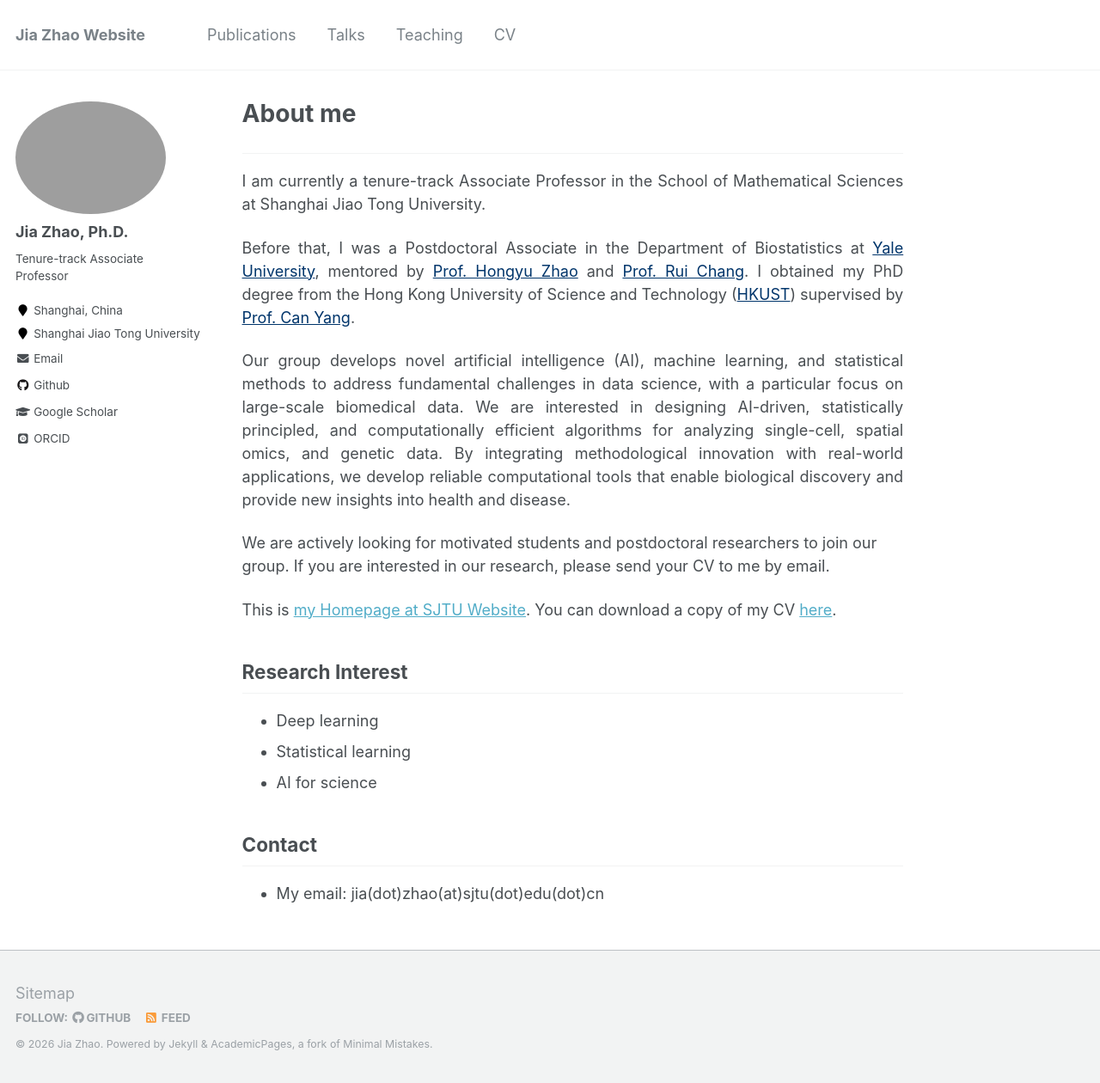
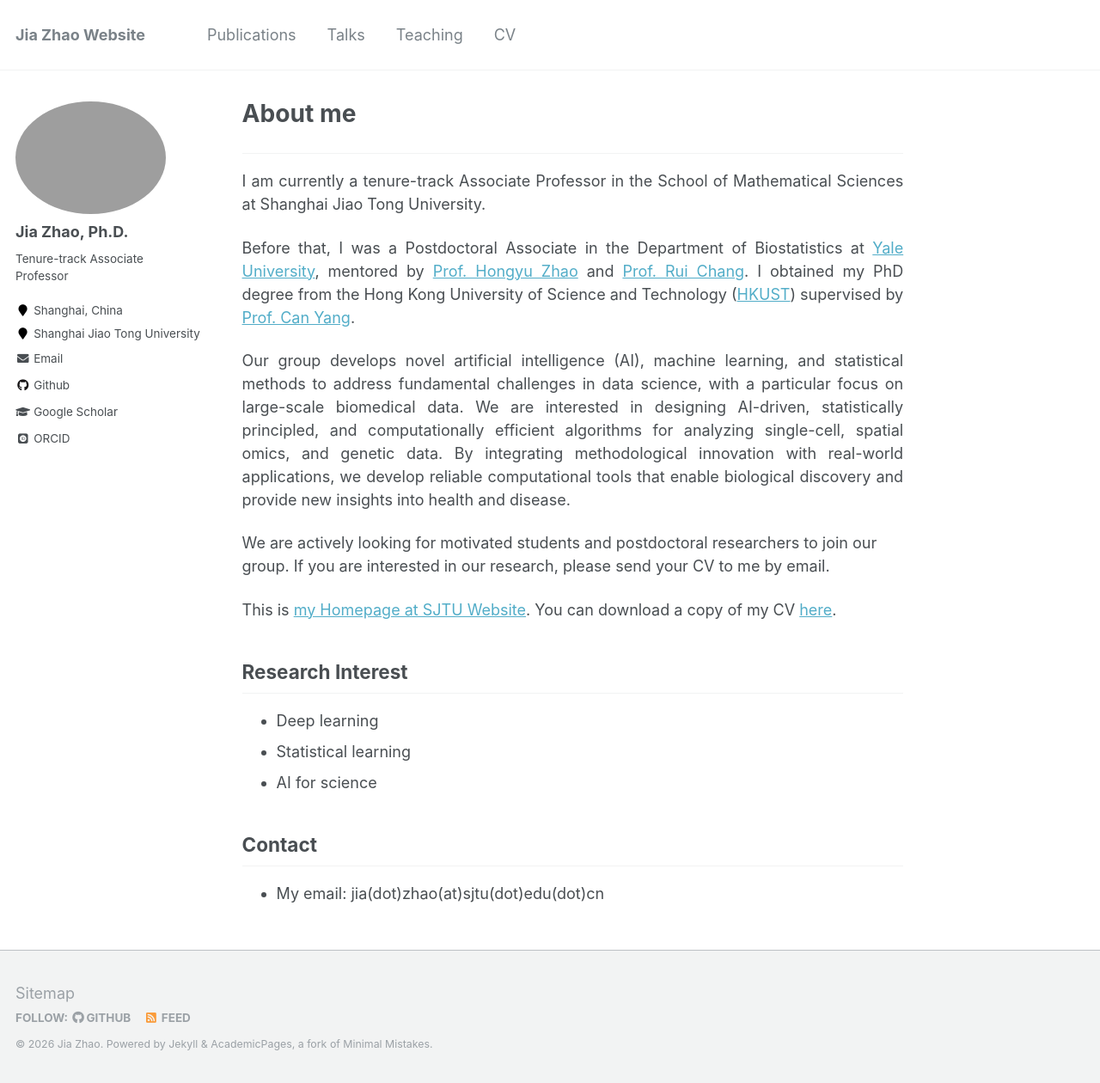
Before and after one commit to jiazhao97/jiazhao97.github.io, a Jekyll site: the page built from _pages/about.md, in a window 1280 px wide and 1260 px high. Shown: the whole window at 86% size. Built offline with Jekyll 4.4.1, drawn with Linux system fonts in a browser that asks for light colours; some web fonts are replaced.

Commit message:
Update about.md

```diff
--- a/_pages/about.md
+++ b/_pages/about.md
@@ -15,7 +15,7 @@ I am currently a tenure-track Associate Professor in the School of Mathematical
 </p>
 
 <p style="text-align: justify">
-Before that, I was a Postdoctoral Associate in the Department of Biostatistics at <a href="https://www.yale.edu/" style="color:#00356b;">Yale University</a>, mentored by <a href="https://ysph.yale.edu/profile/hongyu-zhao/" style="color:#00356b;">Prof. Hongyu Zhao</a> and <a href="https://medicine.yale.edu/profile/rui-chang/" style="color:#00356b;">Prof. Rui Chang</a>. I obtained my PhD degree from the Hong Kong University of Science and Technology (<a href="https://hkust.edu.hk/" style="color:#00356b;">HKUST</a>) supervised by <a href="https://sites.google.com/site/eeyangc/" style="color:#00356b;">Prof. Can Yang</a>.
+Before that, I was a Postdoctoral Associate in the Department of Biostatistics at <a href="https://www.yale.edu/" style="color:#52adc8;">Yale University</a>, mentored by <a href="https://ysph.yale.edu/profile/hongyu-zhao/" style="color:#52adc8;">Prof. Hongyu Zhao</a> and <a href="https://medicine.yale.edu/profile/rui-chang/" style="color:#52adc8;">Prof. Rui Chang</a>. I obtained my PhD degree from the Hong Kong University of Science and Technology (<a href="https://hkust.edu.hk/" style="color:#52adc8;">HKUST</a>) supervised by <a href="https://sites.google.com/site/eeyangc/" style="color:#52adc8;">Prof. Can Yang</a>.
 </p>
 
 <p style="text-align: justify">
```
